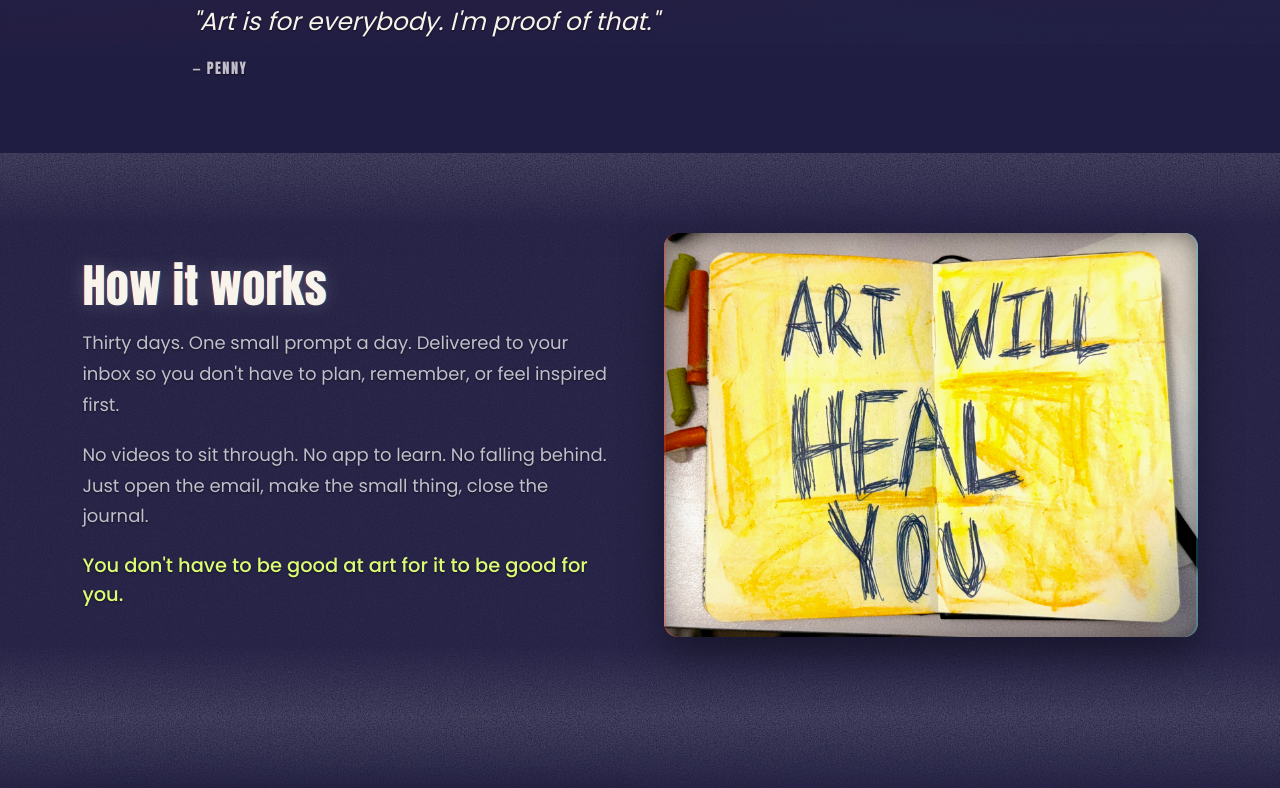
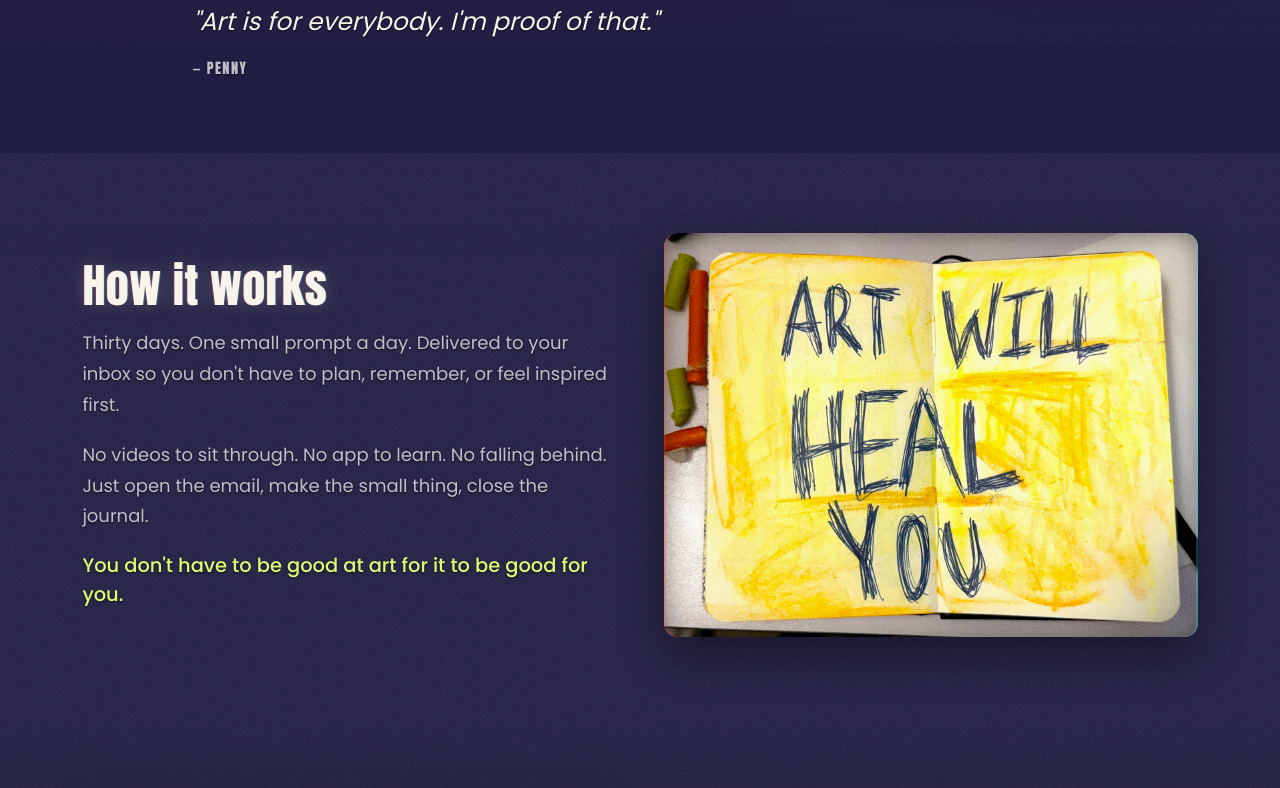
Before and after one commit to bethaniebright/mindfulmoon, a plain HTML site: page static-to-signal.html in a window 1280 px wide. Shown: the part 776-1564 px from the top of the page. Drawn offline with Linux system fonts and the light colour scheme.

Commit message:
Drop the gradient masks on the grain; they were banding on iOS.
The hard horizontal edge partway through Carli's testimonial was a
Safari rasterisation seam, not anything in the layout.

The grain layers span a whole section, and the tall ones are well over
2000px. Safari rasterises a gradient mask over a layer that size in
bands, and where two bands meet it can leave a straight full-bleed seam
at a position that corresponds to nothing on the page. That matches
every property of the reported edge: dead straight, full width,
mid-paragraph, not aligned to any element boundary, lighter on one side,
and continuing on behind the artwork below. It also explains why it
survived several rounds of fixes aimed at the section backgrounds, and
why it never appeared in the Chromium preview — I was looking for a
layout cause for something that was a paint bug.

The grain is now a single flat opacity, 0.16, across every surface. With
no gradient there is nothing for Safari to band, so the artifact cannot
occur at all rather than being tuned around.

This also settles the pale blocks at the foot of the page from the same
report. Those were the seam ramps in the short sections; with no ramps
anywhere, every surface carries the same density and nothing stacks up.

The footer's separate mask goes too — it only existed to protect footer
copy from a seam ramp that no longer exists.

The two masks left on the page are both in the hero, at 900px and 815px,
where the gradient is the intended effect rather than a protective one.

All 59 blocks re-measured at the flat opacity. No failures; worst is
6.42:1.

Co-Authored-By: Claude Opus 4.8 <noreply@anthropic.com>

```diff
--- a/static-to-signal.css
+++ b/static-to-signal.css
@@ -429,41 +429,24 @@ main,
   pointer-events: none;
   background-image: var(--noise);
   background-size: var(--noise-size);
-  /* 0.46 through the seam bands, 0.40 of that (0.184) through the middle.
-     Those two numbers are not taste — the noise stack was rasterised to a
-     canvas, composited over both background tones, and the single lightest
-     pixel it can produce was measured. 0.184 is the most the middle band
-     can carry while that worst-case pixel still clears AA against the
-     muted body colour. Behind copy this is about 45% more noise than the
-     previous build carried, while the banding that used to dominate has
-     been cut by more than half. */
-  /* Two things were making the short sections at the foot of the page read
-     as a pale haze rather than as grain.
 
-     The layer was simply too strong at 0.72 — at that density the fields
-     stop resolving as separate flecks and read as fog.
+  /* No mask. This is the fix for the hard horizontal edge that kept
+     appearing partway through Carli's testimonial on iOS.
 
-     And the seam ramps were a fixed 70px at each end, which is fine in a
-     700px section and completely wrong in a 230px one: 140px of ramp left
-     almost nothing at the low value, so a short section ran at near full
-     strength end to end. The ramps are now capped with min() at a fraction
-     of the section height, so every section keeps a calm middle no matter
-     how short it is. */
-  opacity: 0.45;
-  -webkit-mask-image: linear-gradient(to bottom,
-      rgba(0,0,0,1) 0px,
-      rgba(0,0,0,0.78) min(24px, 8%),
-      rgba(0,0,0,0.28) min(70px, 22%),
-      rgba(0,0,0,0.28) calc(100% - min(70px, 22%)),
-      rgba(0,0,0,0.78) calc(100% - min(24px, 8%)),
-      rgba(0,0,0,1) 100%);
-          mask-image: linear-gradient(to bottom,
-      rgba(0,0,0,1) 0px,
-      rgba(0,0,0,0.78) min(24px, 8%),
-      rgba(0,0,0,0.28) min(70px, 22%),
-      rgba(0,0,0,0.28) calc(100% - min(70px, 22%)),
-      rgba(0,0,0,0.78) calc(100% - min(24px, 8%)),
-      rgba(0,0,0,1) 100%);
+     These layers span an entire section — the tall ones are well over
+     2000px. Safari rasterises a gradient mask over a layer that large in
+     bands, and where two bands meet it can leave a visible straight seam
+     at a position that corresponds to nothing in the layout. That is
+     exactly what the edge was: full bleed, dead straight, mid-paragraph,
+     not aligned to any element boundary, and invisible in Chromium, which
+     is why it survived several rounds of fixes aimed at the section
+     backgrounds.
+
+     The grain is now a single flat opacity across every surface. No
+     gradient for Safari to band, so the artifact cannot occur. It also
+     happens to be what was actually wanted: even grain everywhere, and no
+     bright seam bands stacking up at the foot of the page. */
+  opacity: 0.16;
 }
 
 /* The section banding layer is gone. Grain alone now carries the texture on
@@ -846,21 +829,9 @@ main,
   font-size: 0.88rem;
   line-height: 1.7;
 }
-/* The footer needs its own mask. The shared one ramps down over 70px at each
-   end, which assumes a section tall enough to have a middle; the footer is
-   short enough that its copy sits inside the ramp and ends up on the strong
-   part of the curve. It also has the most to lose — noise reads hardest
-   against near black, so the same density costs more contrast here than
-   anywhere else on the page. Short band at the seam, then flat and low
-   across the text. */
-.site-footer::before {
-  -webkit-mask-image: linear-gradient(to bottom,
-      rgba(0,0,0,1) 0px, rgba(0,0,0,0.70) 20px, rgba(0,0,0,0.20) 52px,
-      rgba(0,0,0,0.20) 100%);
-          mask-image: linear-gradient(to bottom,
-      rgba(0,0,0,1) 0px, rgba(0,0,0,0.70) 20px, rgba(0,0,0,0.20) 52px,
-      rgba(0,0,0,0.20) 100%);
-}
+/* The footer no longer needs its own mask. It existed to protect the footer
+   copy from the seam ramp; with the grain now a single flat opacity there
+   is no ramp anywhere to protect it from. */
 
 .site-footer .disclaimer { max-width: 70ch; color: var(--muted); }
 .site-footer .copyright { margin-top: 1.3rem; color: var(--cream); }
```
